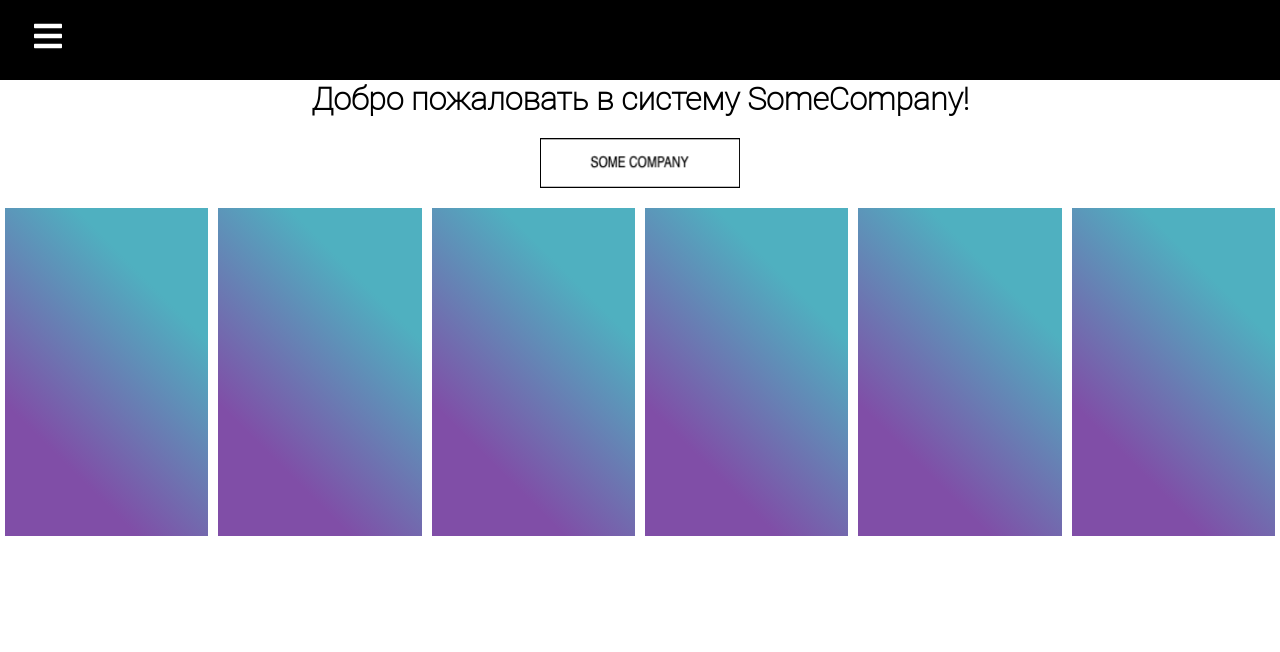
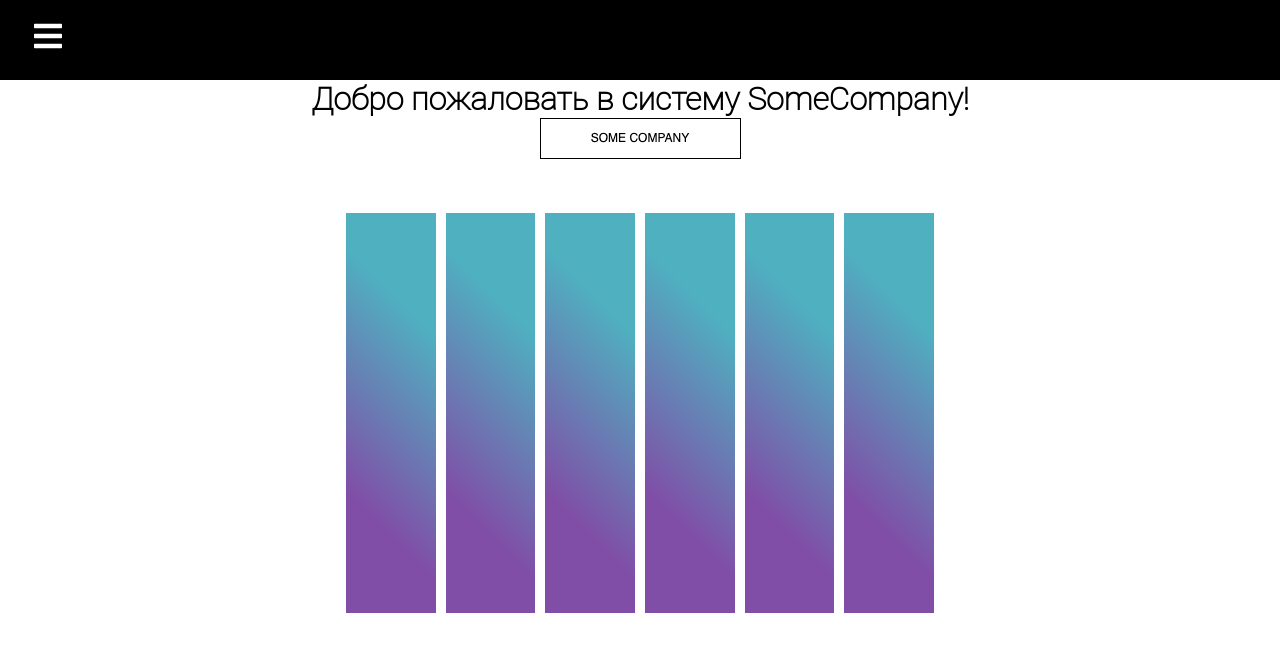
Before and after one commit to UtopicUnicorn/react-learning-project, a React (Create React App) app: page /home in a window 1280 px wide. Shown: the top 652 px of the page. Built offline with nearby package versions, Linux system fonts and the light colour scheme.

Commit message:
changed home styles

```diff
--- a/src/pages/home/home.styles.css
+++ b/src/pages/home/home.styles.css
@@ -1,18 +1,20 @@
-.container{
-    flex: 1;
+.home_container{
+    width: 100%;
+    height: 100%;
+    /*position: fixed;*/
+
+
     display: flex;
-    flex-direction: column;
     align-items: center;
-}
-
-.logo{
-    width: 200px;
-    height: 50px;
-    margin-top: 20px;
+    align-content: center;
+    justify-content: center;
+    text-align: center;
 }
 
 .font_rectangles{
-    margin-top:20px ;
+    margin-top:50px ;
+    margin-left: 30px;
+    margin-right: 30px;
     -webkit-box-flex: 0;
     -webkit-flex: 0 0 30%;
     -ms-flex: 0 0 30%;
@@ -31,7 +33,8 @@
     background: -o-linear-gradient(45deg, #804EA7 24.98%, #4FB0C0 75.03%);
     background: linear-gradient(45deg, #804EA7 24.98%, #4FB0C0 75.03%);
     width: -webkit-calc(100% / 6);
+    height: -webkit-calc(100% / 6);
     width: calc(100% / 6);
-    height: 41vh;
+    height: 50vh;
     margin: 0 5px;
 }
--- a/src/pages/home/home.tsx
+++ b/src/pages/home/home.tsx
@@ -4,13 +4,10 @@ import './home.styles.css';
 
 export default function Home() {
   return (
-    <>
+    <div className="home_container">
       <div>
-        <div className="container">
-          <h1>Добро пожаловать в систему SomeCompany!</h1>
-          <img src={process.env.PUBLIC_URL + 'site-logo.png'} className="logo" alt={'logo'} />
-        </div>
-
+        <h1>Добро пожаловать в систему SomeCompany!</h1>
+        <img src={process.env.PUBLIC_URL + 'site-logo.png'} className="logo" alt={'logo'} />
         <div className="font_rectangles">
           <div className="front_rectangles_item" />
           <div className="front_rectangles_item" />
@@ -20,6 +17,6 @@ export default function Home() {
           <div className="front_rectangles_item" />
         </div>
       </div>
-    </>
+    </div>
   );
 }
```
